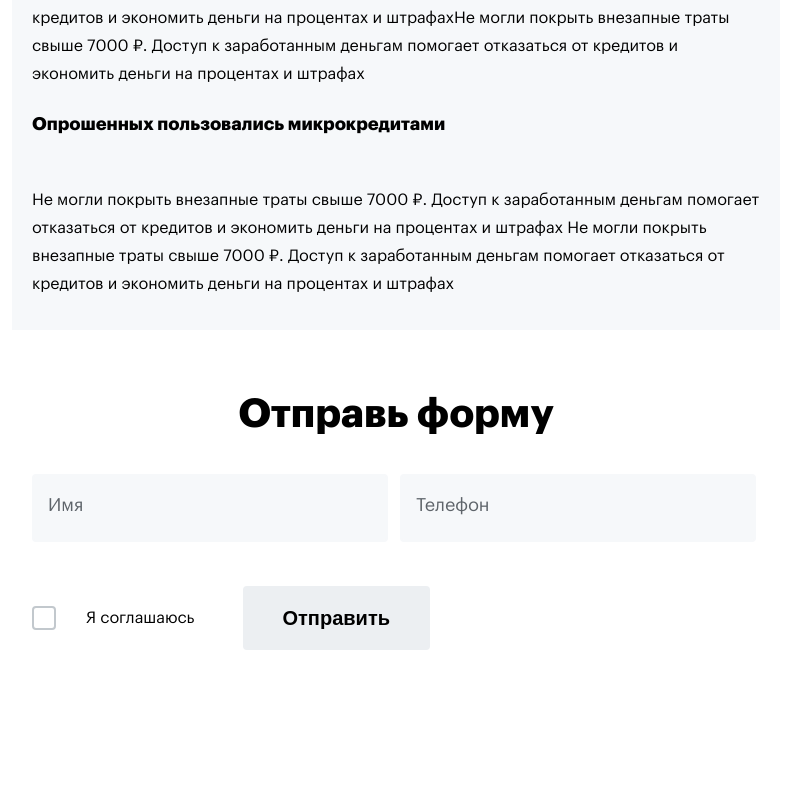
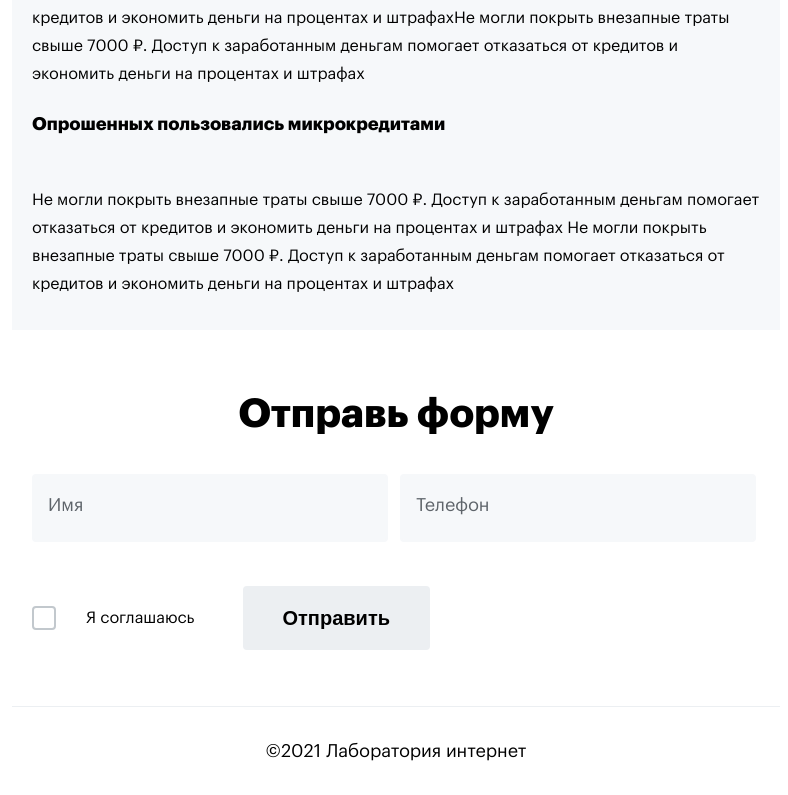
Before and after one commit to AndrewRusanov/lab-internet-test, a React (Vite) app: page / in a window 1280 px wide. Shown: the part 2538-3333 px from the top of the page, without its empty margins (244-1032 px from the left). Before the commit the page ends 3244 px from the top, so only its background shows below. Built offline with nearby package versions, Linux system fonts and the light colour scheme.

Commit message:
feat: add footer

```diff
--- a/src/components/App.tsx
+++ b/src/components/App.tsx
@@ -7,6 +7,7 @@
 import Reviews from "./Reviews";
 import InfoBlock from "./InfoBlock";
 import Form from "./Form";
+import Footer from "./Footer";
 
 import styles from "./App.module.css";
 
@@ -20,6 +21,7 @@
       <Reviews />
       <InfoBlock />
       <Form />
+      <Footer />
     </main>
   );
 };
--- /dev/null
+++ b/src/components/Footer/Footer.module.css
@@ -0,0 +1,15 @@
+.footer {
+  width: 100%;
+  border-top: 1px solid var(--light-gray);
+  display: flex;
+  align-items: center;
+  justify-content: center;
+}
+
+.footerText {
+  width: fit-content;
+  padding: 28px 0;
+  font-size: 18px;
+  line-height: 32px;
+  font-weight: 400;
+}
--- /dev/null
+++ b/src/components/Footer/Footer.tsx
@@ -0,0 +1,11 @@
+import styles from "./Footer.module.css";
+
+const Footer = () => {
+  return (
+    <footer className={styles.footer}>
+      <span className={styles.footerText}>&copy;2021 Лаборатория интернет</span>
+    </footer>
+  );
+};
+
+export default Footer;
--- /dev/null
+++ b/src/components/Footer/index.ts
@@ -0,0 +1,2 @@
+import Footer from "./Footer";
+export default Footer;
--- a/src/components/Form/Form.tsx
+++ b/src/components/Form/Form.tsx
@@ -35,6 +35,7 @@
     setIsChecked((prev) => !prev);
   };
 
+  //  TODO: Провести рефакторинг стилей и подхода к вёрстке. Проверить адаптив
   return (
     <section className="container">
       <h2 className="title">Отправь форму</h2>
```
